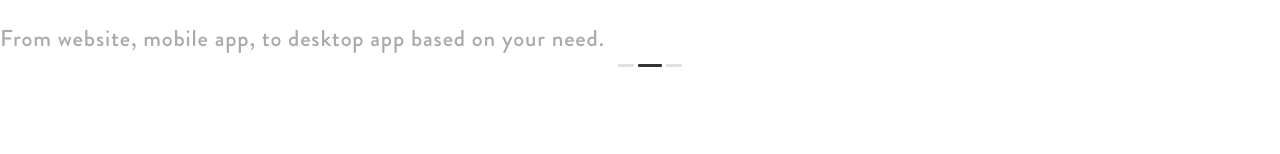
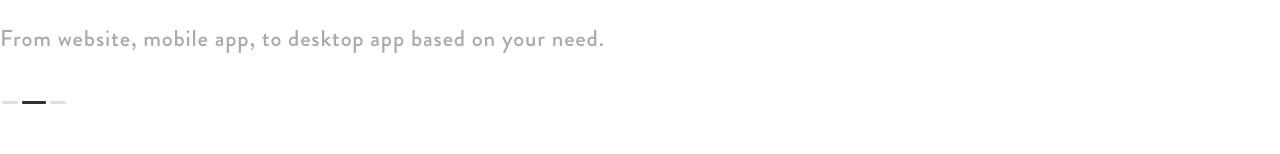
Before and after one commit to bernardusbilly/pandasite, a React (Create React App) app: page / in a window 1280 px wide. Shown: the part 354-508 px from the top of the page. Built offline with nearby package versions, Linux system fonts and the light colour scheme.

Commit message:
Adding important to class

```diff
--- a/src/sections/headline/style.scss
+++ b/src/sections/headline/style.scss
@@ -29,8 +29,8 @@
   }
 
   .slick-dots {
-    bottom: -25px;
-    display: flex;
+    bottom: -25px !important;
+    display: flex !important;
 
     .slick-active button {
       background: #333333 !important;
```
